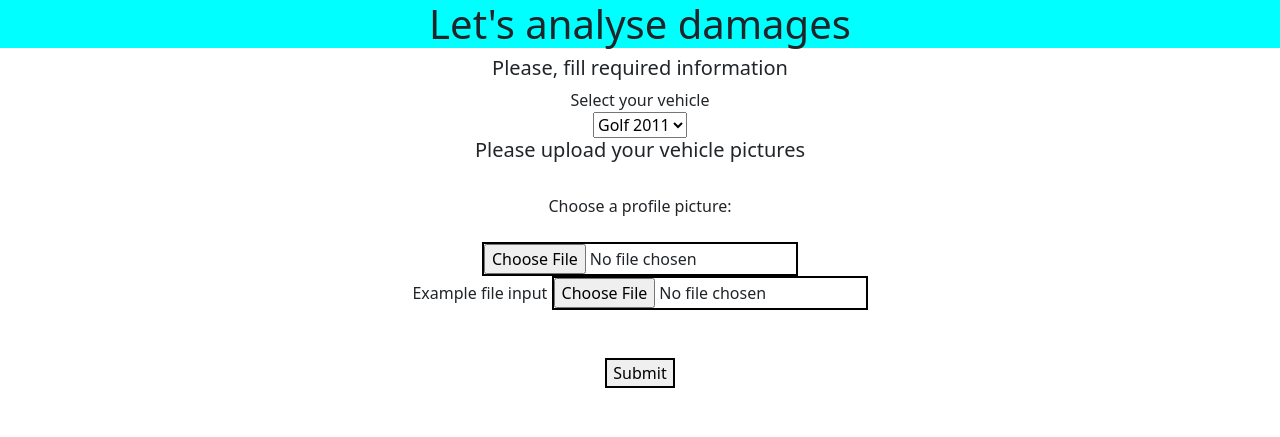
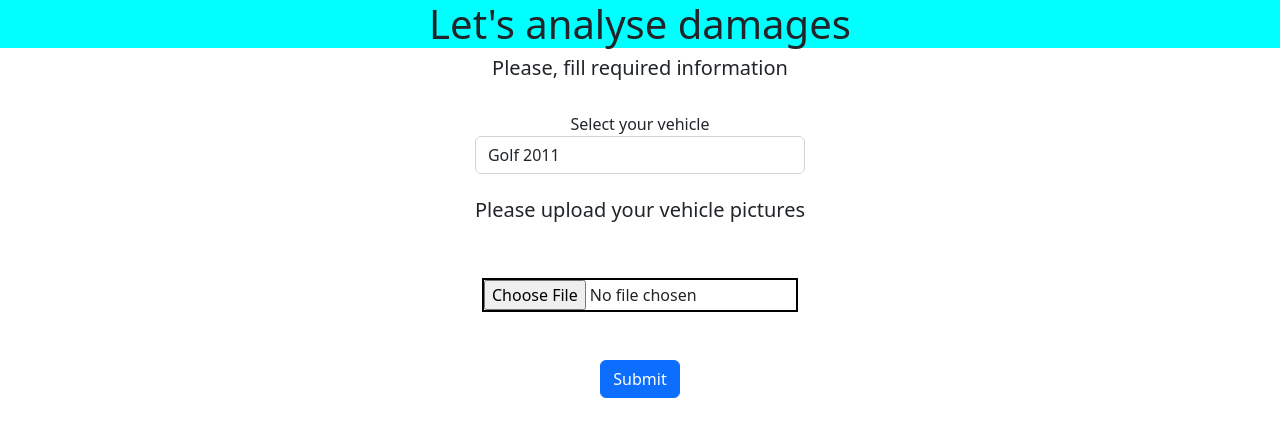
Before and after one commit to albertoecf/family_social, a Django app: template socialmedia/templates/resources_html/upload_claim.html in a window 1280 px wide. Shown: the top 437 px of the page. Run offline with Django 3.2, Linux system fonts and the light colour scheme; the template is opened without the code that fills it, so the values that code supplies are empty.

Commit message:
feat: add style to form

```diff
--- a/socialmedia/templates/resources_html/upload_claim.html
+++ b/socialmedia/templates/resources_html/upload_claim.html
@@ -12,28 +12,27 @@
       <h1>Let's analyse damages</h1>
       <h5>Please, fill required information</h5>
       <form class="" action="match_found.html" method="post">
+        <br>
+
+        <div class="form-group">
           <label for="vehicle">Select your vehicle</label>
-      <br><select name="vehicle" id="vehicle">
+          <select class="form-control" name="vehicle" id="vehicle">
             <option value="golf">Golf 2011</option>
             <option value="hilux">Hilux</option>
             <option value="corolla">Corolla</option>
             <option value="tesla3">Tesla3</option>
             <option value="ford_f150">Ford 150</option>
           </select>
+        </div>
           <br>
           <h5>Please upload your vehicle pictures</h5>
           <br>
-        <label for="car_pic">Choose a profile picture:</label>
           <br>
-        <br>
-        <input type="file"
-          id="car_pic" name="car_pic"
-          accept="image/png, image/jpeg">
           <div class="form-group">
-            <label for="exampleFormControlFile1">Example file input</label>
-            <input type="file" class="form-control-file" id="exampleFormControlFile1">
+            <input type="file" id="car_pic" class="form-control-file"
+                    name="car_pic" accept="image/png, image/jpeg">
           </div>
-        <br><br><input type="submit" value="Submit">
+          <br><br><input class="btn btn-primary" type="submit" value="Submit">
       </form>
 
   </body>
```
Lines whose indentation alone changed are shown as unchanged.
